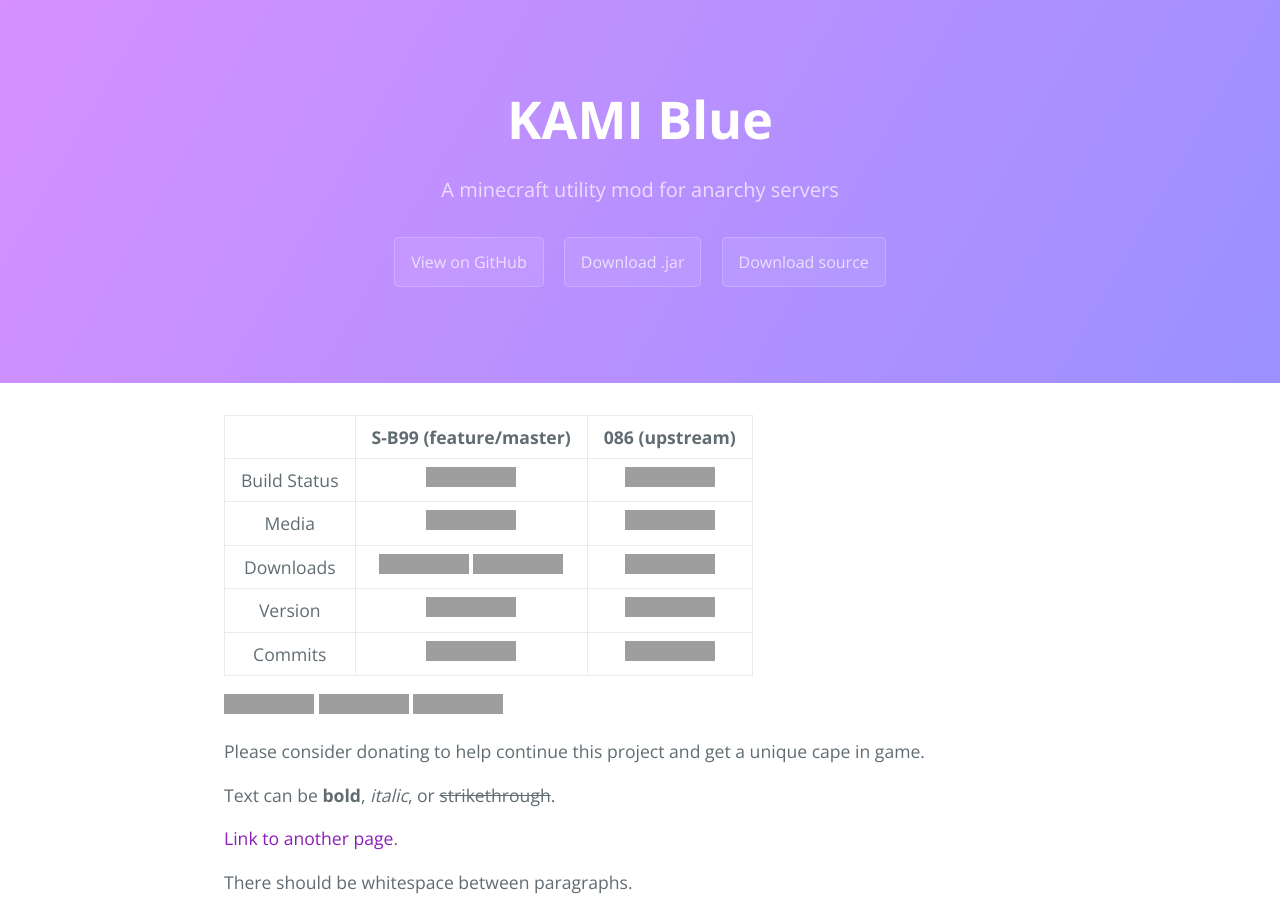
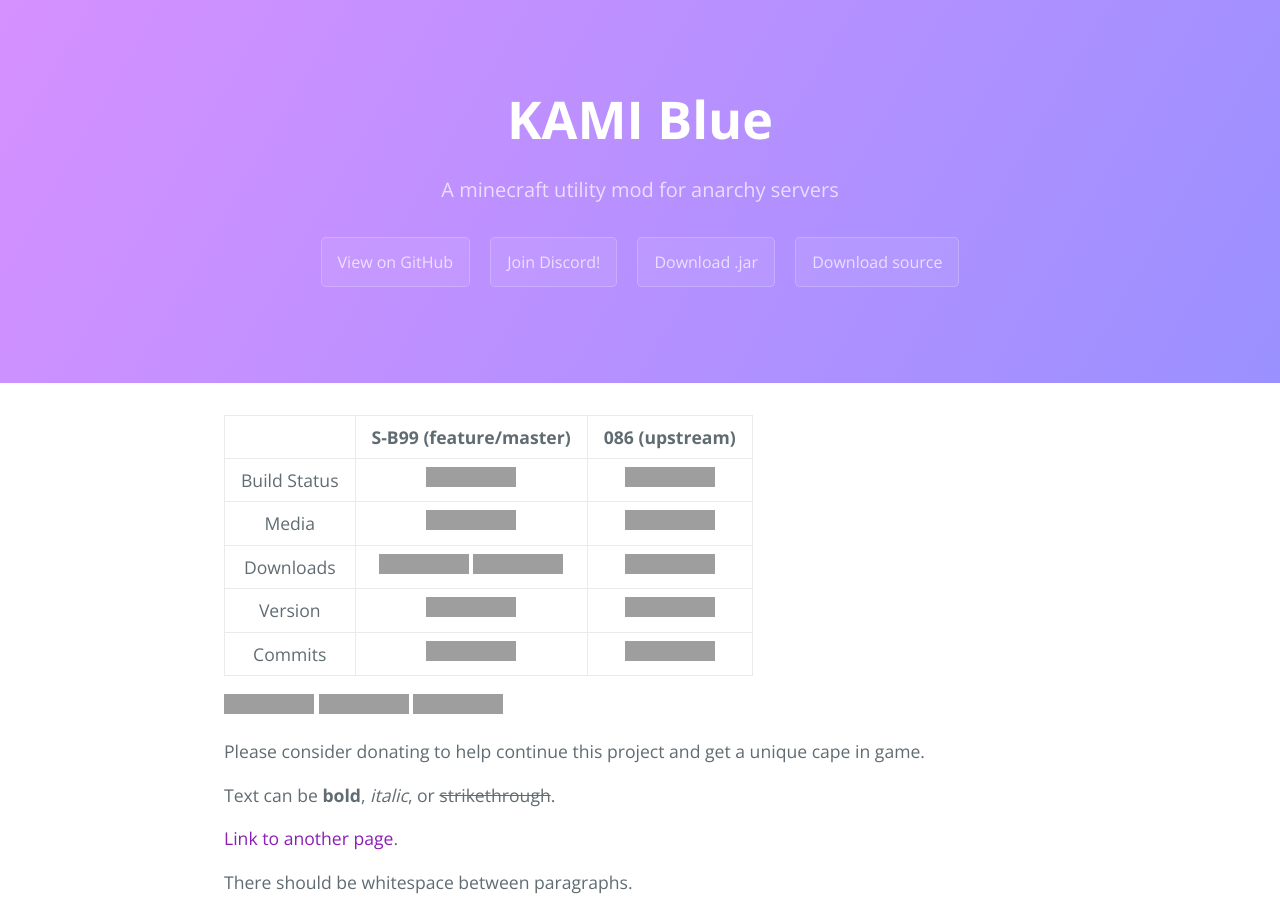
Before and after one commit to kami-blue/website, a Jekyll site: the page built from docs/index.md, in a window 1280 px wide and 900 px high, cut to the strip 0-900 px from the top of the window. Built offline with Jekyll 4.4.1, drawn with Linux system fonts in a browser that asks for light colours; grey boxes are pictures that could not be loaded.

Commit message:
add discord url

```diff
--- a/docs/_config.yml
+++ b/docs/_config.yml
@@ -7,6 +7,7 @@ github:
   zip_url: https://github.com/S-B99/kamiblueWebsite/zipball/master
   tar_url: https://github.com/S-B99/kamiblueWebsite/tarball/master
   jar_url: https://github.com/S-B99/kamiblue/releases/download/v1.1.2/KAMI-Blue-v1.1.2-release.jar
+discord_url: https://discord.gg/KfpqwZB
 theme: jekyll-theme-cayman
 gems:
   - jekyll-seo-tag
--- a/docs/_layouts/default.html
+++ b/docs/_layouts/default.html
@@ -27,6 +27,7 @@
       <h2 class="project-tagline">{{ page.description | default: site.description | default: site.github.project_tagline }}</h2>
       {% if site.github.is_project_page %}
         <a href="{{ site.github.repository_url }}" class="btn">View on GitHub</a>
+        <a href="{{ site.discord_url }}" class="btn">Join Discord!</a>
       {% endif %}
       {% if site.show_downloads %}
       <a href="{{ site.github.jar_url }}" class="btn">Download .jar</a>
```
